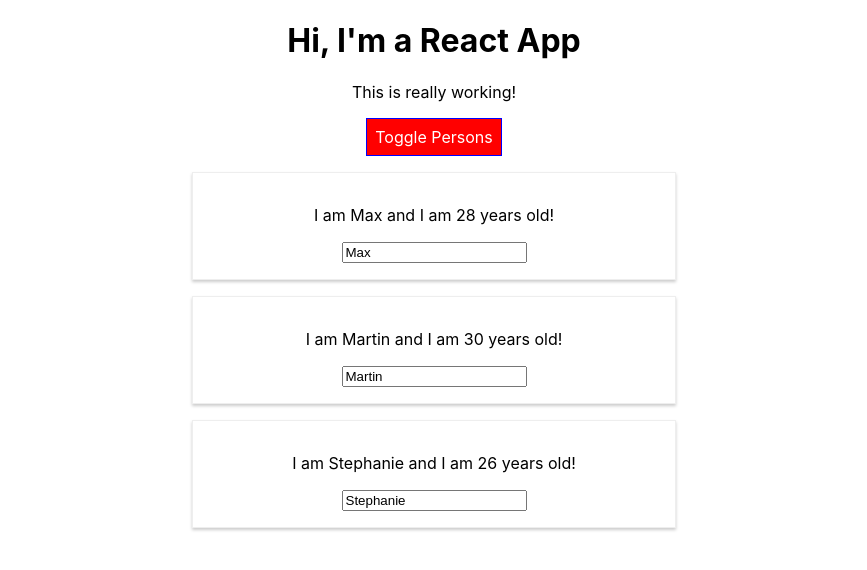
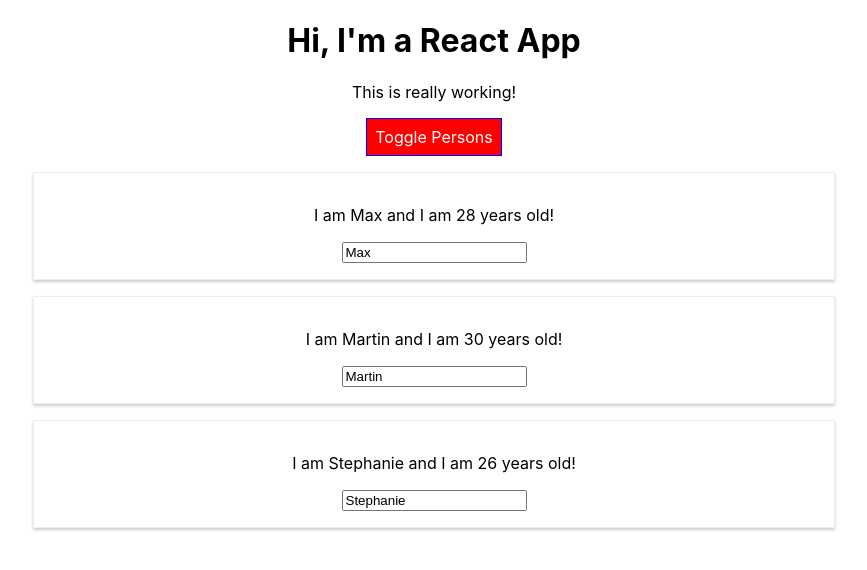
Before and after one commit to malbert1988/react-complete-guide, a React (Create React App) app: page / in a window 1280 px wide. Both pictures are taken after a click on the button "Toggle Persons". Shown: the top 570 px of the page, without its empty margins (206-1073 px from the left). Built offline with nearby package versions, Linux system fonts and the light colour scheme.

Commit message:
Removing Radium...

```diff
--- a/src/App.js
+++ b/src/App.js
@@ -1,7 +1,6 @@
 import React, { Component } from 'react';
 import './App.css';
 import Person from './Person/Person';
-import Radium, { StyleRoot } from 'radium';
 
 class App extends Component {
   state = {
@@ -50,10 +49,6 @@
       border: '1px solid blue',
       padding: '8px',
       cursor: 'pointer',
-      ':hover': {
-        backgroundColor: 'lightgreen',
-        color: 'black'
-      }
     }
 
     let persons = null;
@@ -74,10 +69,6 @@
 
       style.backgroundColor = 'red';
 
-      style[':hover'] = {
-        backgroundColor: 'salmon',
-        color: 'black'
-      };
     }
 
     let classes = [];
@@ -89,7 +80,6 @@
     }
 
     return (
-      <StyleRoot >
       <div className="App">
         <h1>Hi, I'm a React App</h1>
         <p className={classes.join(' ')}>This is really working!</p>
@@ -98,9 +88,8 @@
           onClick={this.togglePersonsHandler}>Toggle Persons</button>
         {persons}
       </div>
-      </StyleRoot>
     );
   }
 }
 
-export default Radium(App);
+export default App;
--- a/src/Person/Person.js
+++ b/src/Person/Person.js
@@ -1,18 +1,11 @@
 import React from 'react';
-import Radium from 'radium';
 
 import './Person.css';
 
 const person = (props) => {
 
-    const style = {
-        '@media (min-width: 500px)': {
-            width: '450px'
-        }
-    };
-
     return (
-        <div className="Person" style={style}>
+        <div className="Person">
             <p onClick={props.click}>I am {props.name} and I am {props.age} years old!</p>
             <p> {props.children} </p>
             <input type="text" onChange={props.changed} value={props.name} />
@@ -20,4 +13,4 @@
     )
 };
 
-export default Radium(person);
+export default person;
```
Lines whose indentation alone changed are shown as unchanged.
